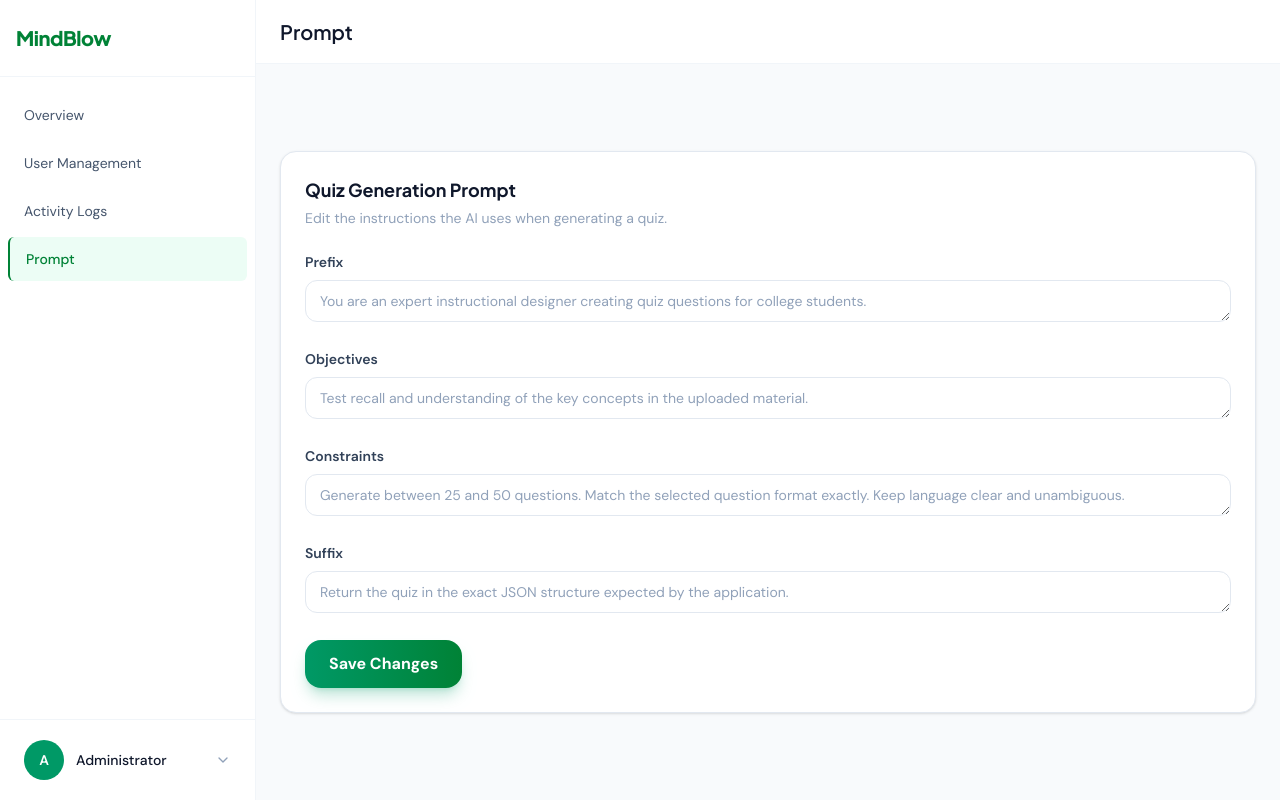
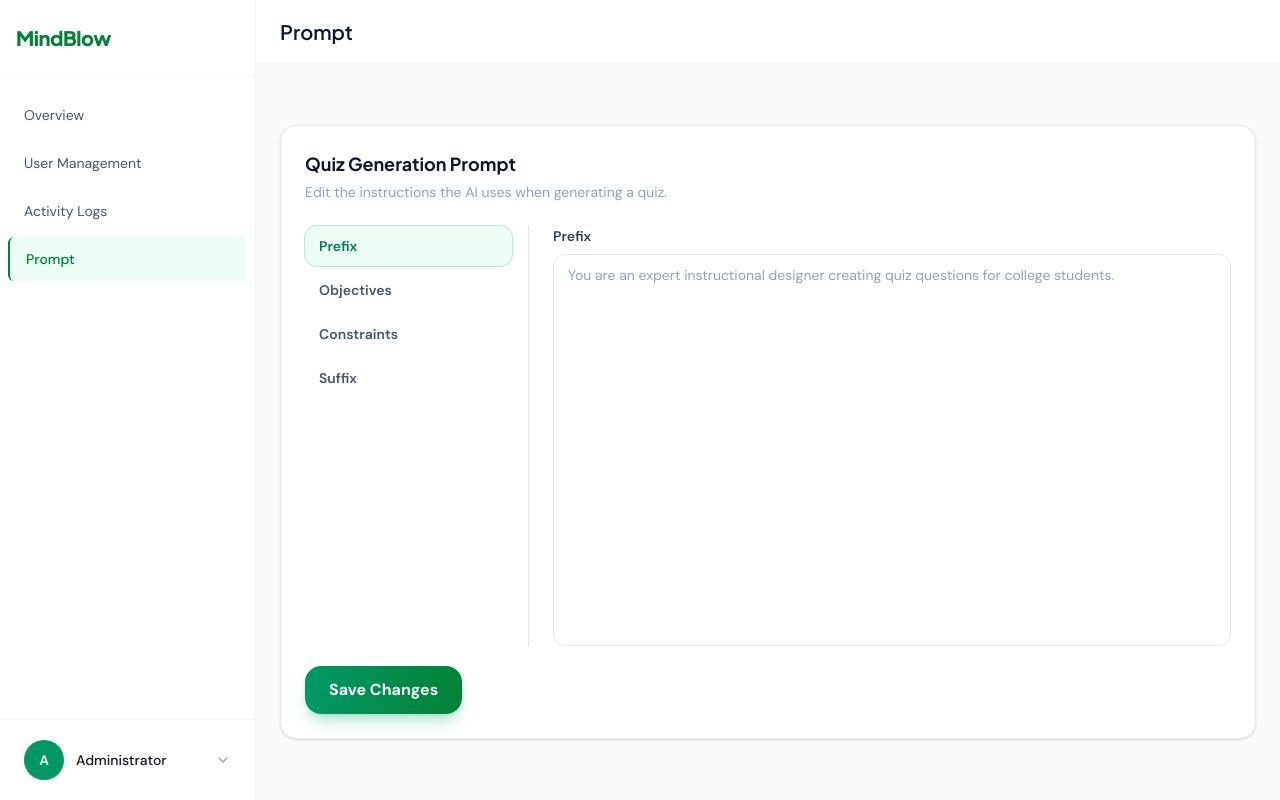
Before and after one commit to redsaucce/mindblow-test, a Next.js app in the folder client/: page /admin/prompt in a window 1280 px wide. Built offline with nearby package versions, Linux system fonts and the light colour scheme; no server answers.

Commit message:
Refactor prompt admin page into two-panel layout (field list + editor)

```diff
--- a/client/components/dashboard/admin/prompt.tsx
+++ b/client/components/dashboard/admin/prompt.tsx
@@ -11,35 +11,15 @@ const EMPTY_PROMPT: PromptFields = {
   suffix: "",
 };
 
-function FormField({
-  label,
-  placeholder,
-  value,
-  onChange,
-}: {
-  label: string;
-  placeholder: string;
-  value: string;
-  onChange: (value: string) => void;
-}) {
-  return (
-    <div>
-      <label className="text-sm font-semibold text-slate-700 mb-2 block">{label}</label>
-      <textarea
-        value={value}
-        onChange={(e) => onChange(e.target.value)}
-        placeholder={placeholder}
-        rows={1}
-        className="w-full rounded-xl border border-slate-200 px-3.5 py-2.5 text-sm text-slate-900 placeholder:text-slate-400 focus:outline-none focus:ring-2 focus:ring-emerald-500/30 focus:border-emerald-400 transition-all resize-y"
-      />
-    </div>
-  );
-}
+type FieldKey = keyof PromptFields;
+
+const FIELD_ORDER: FieldKey[] = ["prefix", "objectives", "constraints", "suffix"];
 
 export default function PromptPage() {
   const [values, setValues] = useState<PromptFields>(EMPTY_PROMPT);
   const [isSaving, setIsSaving] = useState(false);
   const [feedback, setFeedback] = useState("");
+  const [activeField, setActiveField] = useState<FieldKey>("prefix");
 
   useEffect(() => {
     let cancelled = false;
@@ -56,7 +36,7 @@ export default function PromptPage() {
     };
   }, []);
 
-  const updateField = (field: keyof PromptFields, value: string) => {
+  const updateField = (field: FieldKey, value: string) => {
     setValues((prev) => ({ ...prev, [field]: value }));
   };
 
@@ -78,38 +58,53 @@ export default function PromptPage() {
     }
   };
 
+  const activeMeta = copy.fields[activeField];
+
   return (
     <div className="flex-1 flex items-center justify-center">
-      <div className="w-full max-w-5xl mx-auto">
+      <div className="w-full max-w-6xl mx-auto">
         <div className="rounded-2xl border border-slate-200 bg-white shadow-sm p-6">
           <h2 className="font-heading text-lg font-bold text-slate-900 mb-1">{copy.title}</h2>
           <p className="text-sm text-slate-400 mb-6">{copy.subtitle}</p>
 
           <form onSubmit={handleSave} className="flex flex-col gap-5">
-            <FormField
-              label={copy.fields.prefix.label}
-              placeholder={copy.fields.prefix.placeholder}
-              value={values.prefix}
-              onChange={(v) => updateField("prefix", v)}
-            />
-            <FormField
-              label={copy.fields.objectives.label}
-              placeholder={copy.fields.objectives.placeholder}
-              value={values.objectives}
-              onChange={(v) => updateField("objectives", v)}
-            />
-            <FormField
-              label={copy.fields.constraints.label}
-              placeholder={copy.fields.constraints.placeholder}
-              value={values.constraints}
-              onChange={(v) => updateField("constraints", v)}
-            />
-            <FormField
-              label={copy.fields.suffix.label}
-              placeholder={copy.fields.suffix.placeholder}
-              value={values.suffix}
-              onChange={(v) => updateField("suffix", v)}
-            />
+            <div className="flex gap-6 min-h-[420px]">
+              {/* Left panel: field list */}
+              <div className="w-56 shrink-0 border-r border-slate-200 pr-4">
+                <nav className="flex flex-col gap-1">
+                  {FIELD_ORDER.map((key) => {
+                    const isActive = key === activeField;
+                    return (
+                      <button
+                        key={key}
+                        type="button"
+                        onClick={() => setActiveField(key)}
+                        className={`text-left px-3.5 py-2.5 rounded-xl text-sm font-semibold transition-all ${
+                          isActive
+                            ? "bg-emerald-50 text-emerald-700 ring-1 ring-emerald-500/30"
+                            : "text-slate-600 hover:bg-slate-50"
+                        }`}
+                      >
+                        {copy.fields[key].label}
+                      </button>
+                    );
+                  })}
+                </nav>
+              </div>
+
+              {/* Right panel: full text editor for the selected field */}
+              <div className="flex-1 flex flex-col">
+                <label className="text-sm font-semibold text-slate-700 mb-2 block">
+                  {activeMeta.label}
+                </label>
+                <textarea
+                  value={values[activeField]}
+                  onChange={(e) => updateField(activeField, e.target.value)}
+                  placeholder={activeMeta.placeholder}
+                  className="flex-1 w-full min-h-[380px] rounded-xl border border-slate-200 px-3.5 py-2.5 text-sm text-slate-900 placeholder:text-slate-400 focus:outline-none focus:ring-2 focus:ring-emerald-500/30 focus:border-emerald-400 transition-all resize-none"
+                />
+              </div>
+            </div>
 
             <div className="flex items-center gap-4">
               <button
```
